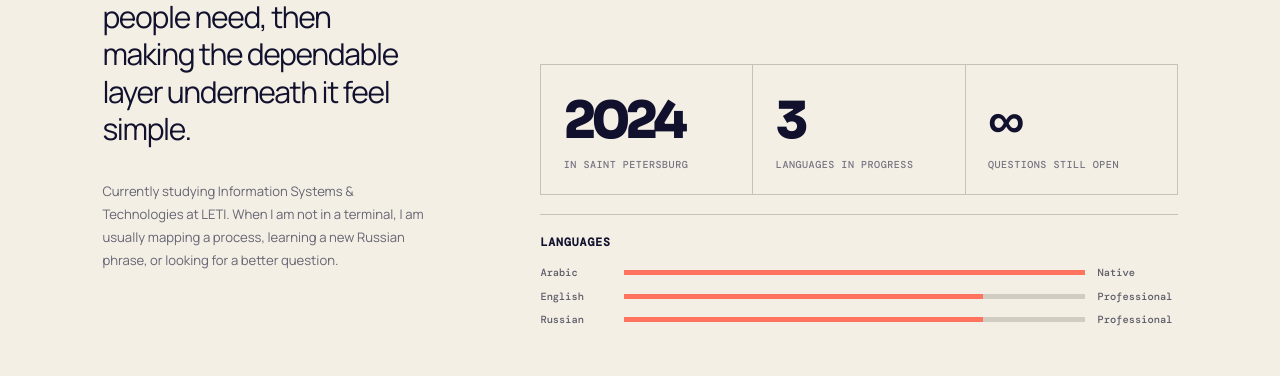
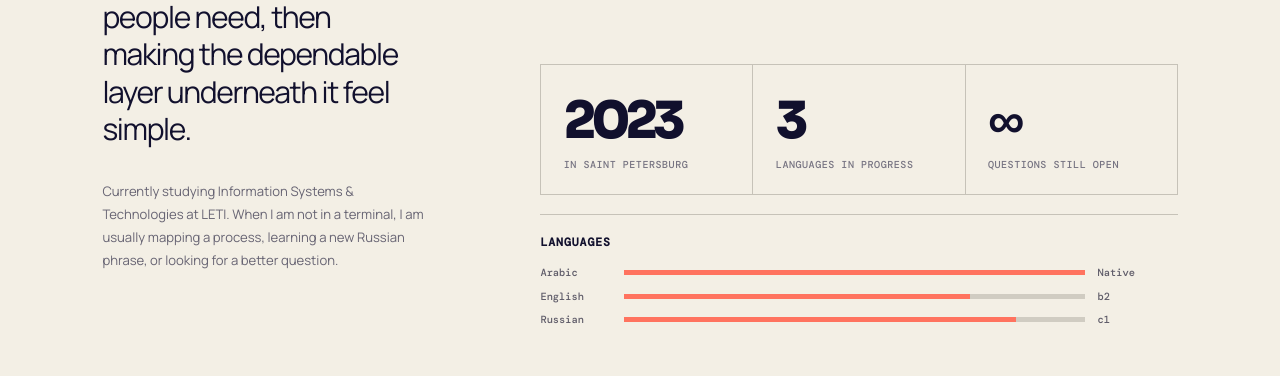
Before and after one commit to Khalil-Pal/my-website, a React (Vite) app: page / in a window 1280 px wide. Shown: the part 1494-1870 px from the top of the page. Built offline with nearby package versions, Linux system fonts and the light colour scheme.

Commit message:
Update translations for improved accuracy and consistency in language levels and titles

```diff
--- a/src/translations.js
+++ b/src/translations.js
@@ -27,15 +27,15 @@ export const translations = {
         { number: '03', title: 'Keep learning', text: 'Curious by practice — documenting, testing, shipping, repeating.' },
       ],
       stats: [
-        { value: '2024', label: 'in Saint Petersburg' },
+        { value: '2023', label: 'in Saint Petersburg' },
         { value: '3', label: 'languages in progress' },
         { value: '∞', label: 'questions still open' },
       ],
       languagesTitle: 'Languages',
       languages: [
         { name: 'Arabic', level: 'Native', width: '100%' },
-        { name: 'English', level: 'Professional', width: '78%' },
-        { name: 'Russian', level: 'Professional', width: '78%' },
+        { name: 'English', level: 'b2', width: '75%' },
+        { name: 'Russian', level: 'c1', width: '85%' },
       ],
     },
     work: {
@@ -61,14 +61,12 @@ export const translations = {
     },
     journey: {
       kicker: '04 / still becoming',
-      title: 'A timeline, not a résumé.',
+      title: 'Experience & Education',
       intro: 'A few coordinates from the road so far — with plenty of space left on the map.',
       items: [
         { date: 'Jun 29 – Jul 29, 2026', title: 'IT Assistant Internship · Al-Quds Open University', text: 'Reviewed technical documentation, set up a computer lab for lectures, provided technical support, and edited a video for the graduation ceremony. Certificate available on request.' },
         { date: 'Mar 15 – Jun 1, 2026', title: 'Database & IT Assistant Internship · Ward Company Trading Vehicle', text: 'Managed databases, provided IT assistance, and supported vehicle importing procedures. Certificate available on request.' },
         { date: 'Sept 2023 – Aug 2027', title: 'LETI · Information Systems & Technologies', text: 'Bachelor’s degree in Information Systems and Technologies at Saint Petersburg State Electrotechnical University “LETI”. Expected August 2027.' },
-        { date: 'May 15 – Jun 16, 2026', title: 'Sandy Squirrel Bot built', text: 'Designed and shipped a Telegram bot for media downloads and file conversion with subscriptions, async processing, and automated testing.' },
-        { date: 'Started April 2026, still in progress.', title: 'Nidaa', text: 'A Spring Boot and PostgreSQL platform connecting people in need with volunteers, organizations, and psychologists, with automated priority scoring, geolocation-based matching, and crisis detection for psychological support requests.' },
       ],
     },
     contact: {
@@ -111,7 +109,7 @@ export const translations = {
       ],
       stats: [{ value: '2023', label: 'في سانت بطرسبرغ' }, { value: '3', label: 'لغات قيد التطور' }, { value: '∞', label: 'أسئلة مفتوحة' }],
       languagesTitle: 'اللغات',
-      languages: [{ name: 'العربية', level: 'لغة أم', width: '100%' }, { name: 'الإنجليزية', level: 'احترافية', width: '78%' }, { name: 'الروسية', level: 'احترافية', width: '78%' }],
+      languages: [{ name: 'العربية', level: 'لغة أم', width: '100%' }, { name: 'الإنجليزية', level: 'b2', width: '75%' }, { name: 'الروسية', level: 'c1', width: '85%' }],
     },
     work: {
       kicker: '02 / أعمال مختارة', title: 'أشياء تنبض بالحياة.', intro: 'مشاريع علمتني شيئاً لا يمكن تعلمه من درس تعليمي.',
@@ -122,12 +120,12 @@ export const translations = {
       ],
     },
     skills: {
-      kicker: '03 / صندوق الأدوات', title: 'عدة العمل.', intro: 'الأدوات مهمة فقط عندما تساعد الفكرة على أن تصبح أدق.',
+      kicker: '03 / صندوق الأدوات', title: 'أدوات العمل.', intro: 'الأدوات مهمة فقط عندما تساعد الفكرة على أن تصبح أدق.',
       groups: [{ title: 'اللغات', skills: ['Python', 'JavaScript', 'SQL', 'HTML / CSS'] }, { title: 'الخلفيات', skills: ['Java', 'Spring Boot', 'REST APIs', 'Telegram Bots', 'نمذجة البيانات', 'المصادقة'] }, { title: 'الأدوات والطريقة', skills: ['Git', 'GitHub', 'GitHub Actions', 'Postman', 'PostgreSQL'] }, { title: 'التصميم', skills: ['Figma', 'Canva', 'Adobe Illustrator', 'Adobe Premiere'] }],
     },
     journey: {
-      kicker: '04 / ما زلت أتطور', title: 'خط زمني، لا سيرة ذاتية.', intro: 'بعض الإحداثيات من الطريق حتى الآن — وما زالت الخريطة تتسع.',
-      items: [{ date: '29 يونيو – 29 يوليو 2026', title: 'تدريب مساعد تكنولوجيا المعلومات · جامعة القدس المفتوحة', text: 'راجعت التوثيق التقني، وجهزت مختبر حاسوب للمحاضرات، وقدمت الدعم التقني، وحررت فيديو لحفل التخرج. الشهادة متاحة عند الطلب.' }, { date: '15 مارس – 1 يونيو 2026', title: 'تدريب مساعد قواعد البيانات وتقنية المعلومات · Ward Company Trading Vehicle', text: 'إدارة قواعد البيانات، وتقديم المساعدة في تقنية المعلومات، ودعم إجراءات استيراد المركبات. الشهادة متاحة عند الطلب.' }, { date: '2023 — الآن', title: 'LETI · نظم وتقنيات المعلومات', text: 'أبني الأساسيات: التفكير بالنظم والبرمجة والبيانات وانضباط السؤال عن السبب.' }, { date: '2024', title: 'Sandy Squirrel Bot', text: 'صممت وشحنت بوت تيليغرام كتطبيق عملي على الواجهات والبيانات والتكرار.' }, { date: 'بدأ في أبريل 2026، وما زال قيد التطوير.', title: 'Nidaa', text: 'منصة باستخدام Spring Boot وPostgreSQL تربط المحتاجين بالمتطوعين والمنظمات والأخصائيين النفسيين، مع حساب آلي للأولوية، ومطابقة جغرافية، واكتشاف الأزمات في طلبات الدعم النفسي.' }],
+      kicker: '04 / ما زلت أتطور', title: 'الخبرة والتعليم', intro: 'بعض الإحداثيات من الطريق حتى الآن — وما زالت الخريطة تتسع.',
+      items: [{ date: '29 يونيو – 29 يوليو 2026', title: 'تدريب مساعد تكنولوجيا المعلومات · جامعة القدس المفتوحة', text: 'راجعت التوثيق التقني، وجهزت مختبر حاسوب للمحاضرات، وقدمت الدعم التقني، وحررت فيديو لحفل التخرج. الشهادة متاحة عند الطلب.' }, { date: '15 مارس – 1 يونيو 2026', title: 'تدريب مساعد قواعد البيانات وتقنية المعلومات · Ward Company Trading Vehicle', text: 'إدارة قواعد البيانات، وتقديم المساعدة في تقنية المعلومات، ودعم إجراءات استيراد المركبات. الشهادة متاحة عند الطلب.' }, { date: '2023 — الآن', title: 'LETI · نظم وتقنيات المعلومات', text: 'أبني الأساسيات: التفكير بالنظم والبرمجة والبيانات وانضباط السؤال عن السبب.' }],
     },
     contact: { kicker: '05 / دورك الآن', title: 'لديك مشكلة جيدة؟', text: 'منفتح على تعاونات مدروسة وتدريبات ومحادثات حول بناء أشياء تعمل.', telegram: 'قل مرحباً على تيليغرام', github: 'شاهد الكود على GitHub', email: 'البريد الإلكتروني', emailMarker: 'استبدال: عنوان بريدك الإلكتروني' },
     footer: { made: 'صُنع من سانت بطرسبرغ بفضول.', top: 'العودة للأعلى', note: '© 2026 خليل حوشية' },
@@ -148,7 +146,7 @@ export const translations = {
       small: 'Сейчас изучаю информационные системы и технологии в LETI. Когда я не в терминале, то разбираю процесс, учу новую русскую фразу или ищу более точный вопрос.',
       what: [{ number: '01', title: 'Надёжность', text: 'API и сервисы, которые остаются понятными с ростом проекта.' }, { number: '02', title: 'Форма идеи', text: 'Модели данных, архитектура и сценарии с запасом для роста.' }, { number: '03', title: 'Учиться дальше', text: 'Любопытство на практике: документировать, тестировать, выпускать.' }],
       stats: [{ value: '2023', label: 'в Санкт-Петербурге' }, { value: '3', label: 'языка в работе' }, { value: '∞', label: 'вопросов впереди' }],
-      languagesTitle: 'Языки', languages: [{ name: 'Арабский', level: 'Родной', width: '100%' }, { name: 'Английский', level: 'Рабочий', width: '78%' }, { name: 'Русский', level: 'Профессиональный', width: '78%' }],
+      languagesTitle: 'Языки', languages: [{ name: 'Арабский', level: 'Родной', width: '100%' }, { name: 'Английский', level: 'b2', width: '75%' }, { name: 'Русский', level: 'c1', width: '85%' }],
     },
     work: {
       kicker: '02 / избранное', title: 'Проекты с характером.', intro: 'Три проекта, которые научили меня тому, чему не научит туториал.',
@@ -159,8 +157,8 @@ export const translations = {
       groups: [{ title: 'Языки', skills: ['Python', 'JavaScript', 'SQL', 'HTML / CSS'] }, { title: 'Backend', skills: ['Java', 'Spring Boot', 'REST API', 'Telegram-боты', 'Модели данных', 'Аутентификация'] }, { title: 'Инструменты', skills: ['Git', 'GitHub', 'GitHub Actions', 'Postman', 'PostgreSQL'] }, { title: 'Дизайн', skills: ['Figma', 'Canva', 'Adobe Illustrator', 'Adobe Premiere'] }],
     },
     journey: {
-      kicker: '04 / всё ещё расту', title: 'Путь, а не резюме.', intro: 'Несколько координат с дороги — и много места на карте впереди.',
-      items: [{ date: '29 июня – 29 июля 2026', title: 'Стажировка IT-ассистента · Открытый университет Аль-Кудс', text: 'Работал с технической документацией, подготовил компьютерный класс для лекций, оказывал техническую поддержку и монтировал видео для выпускной церемонии. Сертификат предоставляется по запросу.' }, { date: '15 марта – 1 июня 2026', title: 'Стажировка ассистента по базам данных и IT · Ward Company Trading Vehicle', text: 'Управление базами данных, IT-поддержка и сопровождение процедур импорта автомобилей. Сертификат предоставляется по запросу.' }, { date: '2023 — сейчас', title: 'LETI · Информационные системы и технологии', text: 'Собираю основу: системное мышление, программирование, данные и привычку спрашивать «почему».' }, { date: '2024', title: 'Sandy Squirrel Bot', text: 'Спроектировал и выпустил Telegram-бота как практику API, хранения данных и итераций.' }, { date: 'Начат в апреле 2026 года, всё ещё в работе.', title: 'Nidaa', text: 'Платформа на Spring Boot и PostgreSQL, соединяющая нуждающихся с волонтёрами, организациями и психологами, с автоматическим расчётом приоритета, геолокационным подбором и обнаружением кризисных ситуаций в запросах на психологическую помощь.' }],
+      kicker: '04 / всё ещё расту', title: 'Опыт и образование', intro: 'Несколько координат с дороги — и много места на карте впереди.',
+      items: [{ date: '29 июня – 29 июля 2026', title: 'Стажировка IT-ассистента · Открытый университет Аль-Кудс', text: 'Работал с технической документацией, подготовил компьютерный класс для лекций, оказывал техническую поддержку и монтировал видео для выпускной церемонии. Сертификат предоставляется по запросу.' }, { date: '15 марта – 1 июня 2026', title: 'Стажировка ассистента по базам данных и IT · Ward Company Trading Vehicle', text: 'Управление базами данных, IT-поддержка и сопровождение процедур импорта автомобилей. Сертификат предоставляется по запросу.' }, { date: '2023 — сейчас', title: 'LETI · Информационные системы и технологии', text: 'Собираю основу: системное мышление, программирование, данные и привычку спрашивать «почему».' }],
     },
     contact: { kicker: '05 / теперь ваша очередь', title: 'Есть хорошая задача?', text: 'Открыт к вдумчивым коллаборациям, стажировкам и разговорам о работающих вещах.', telegram: 'Написать в Telegram', github: 'Посмотреть код на GitHub', email: 'Почта', emailMarker: 'ЗАМЕНИТЬ: ваш email' },
     footer: { made: 'Сделано в Санкт-Петербурге с любопытством.', top: 'Наверх', note: '© 2026 Халиль Хушея' },
```
